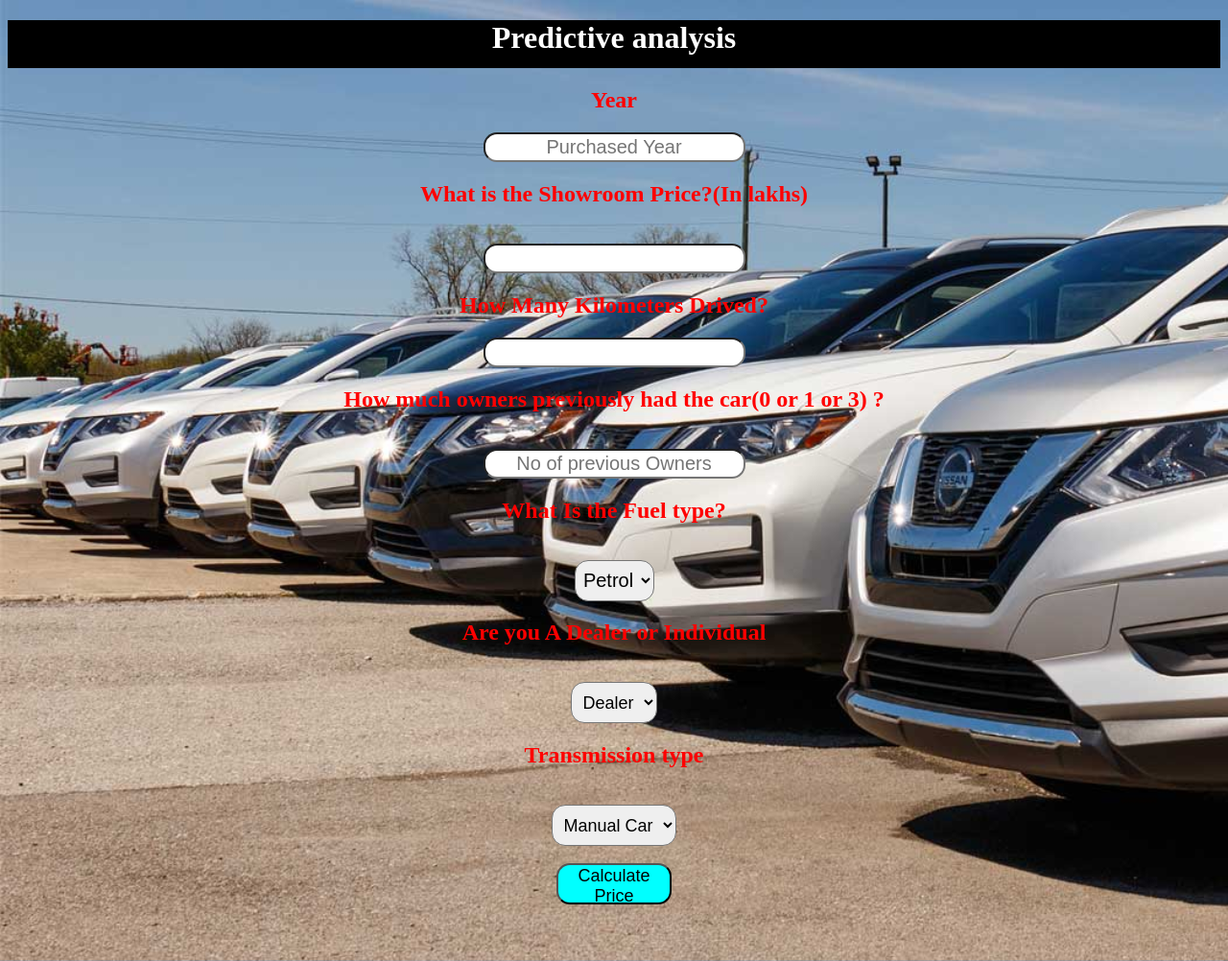
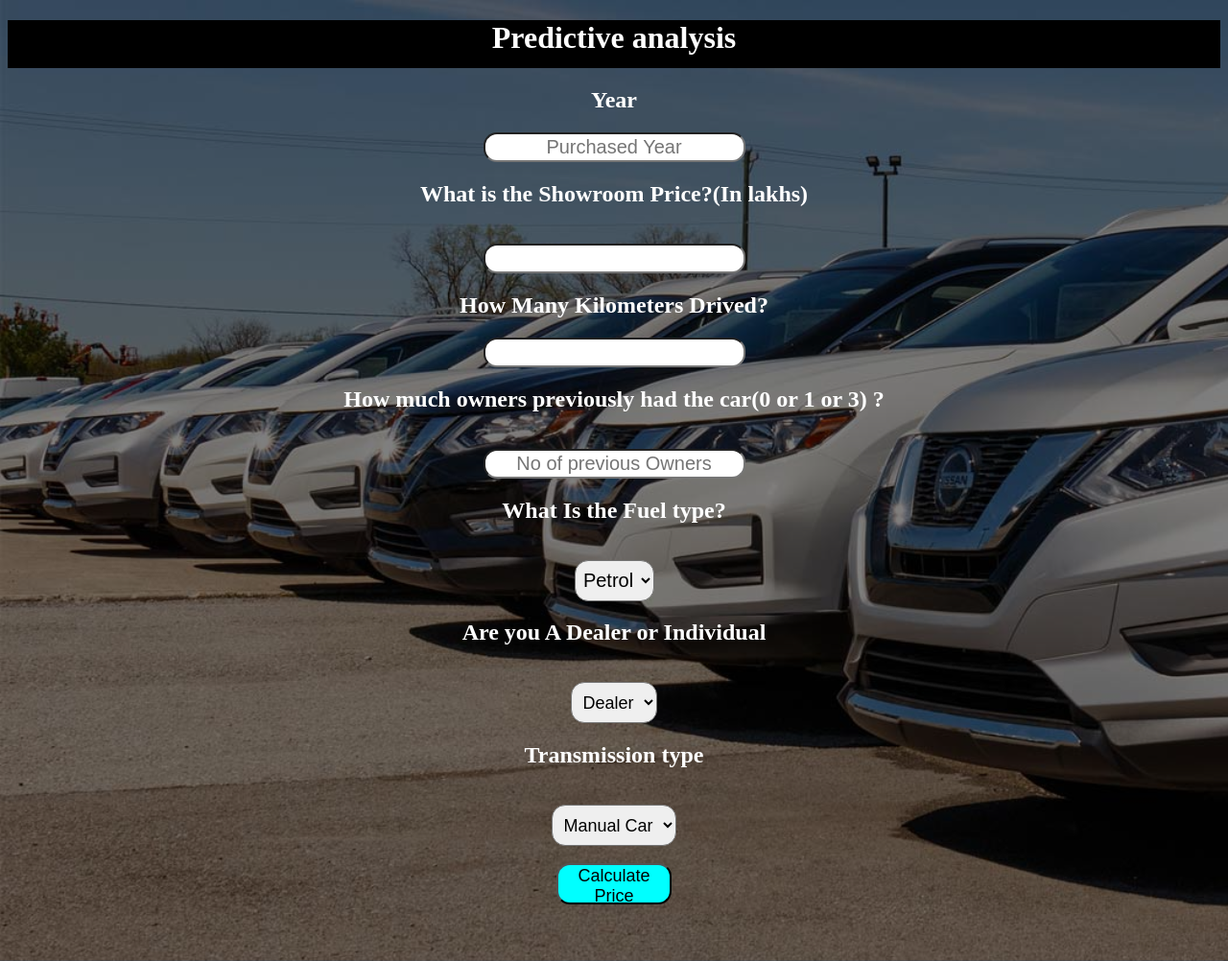
Before and after one commit to VaibhavTakle/Car-Price-Prediction, a Flask app: page / in a window 1280 px wide. Shown: the whole page at 96% size. Run offline with Flask 2, Linux system fonts and the light colour scheme; parts of the project's set-up code (start-up, migrations or seed data) failed here and were passed over.

Commit message:
changes in files

```diff
--- a/requirements.txt
+++ b/requirements.txt
@@ -6,6 +6,7 @@ click==7.1.2
 cycler==0.10.0
 flake8==3.8.3
 Flask==1.1.2
+gunicorn==20.1.0
 idna==2.10
 isort==5.5.2
 itsdangerous==1.1.0
@@ -18,7 +19,7 @@ lazy-object-proxy==1.4.3
 MarkupSafe==1.1.1
 matplotlib==3.3.4
 mccabe==0.6.1
-numpy==1.16.4
+numpy==1.20.0
 parso==0.7.1
 Pillow==8.1.0
 pluggy==0.13.1
@@ -33,7 +34,7 @@ python-language-server==0.35.1
 requests==2.25.1
 rope==0.17.0
 scikit-learn==0.23.1
-scipy==1.5.0
+scipy==1.6.0
 six==1.15.0
 sklearn==0.0
 snowballstemmer==2.0.0
--- a/templates/index.html
+++ b/templates/index.html
@@ -11,7 +11,7 @@
     <header>
         <h1>Predictive analysis</h1>
     </header>
-    <div style="color: red;">
+    <div style="color: white;">
         <form  action="{{ url_for('predict')}}" method="post">
 
             <h2>Year</h2>
@@ -35,7 +35,7 @@
             <br><br><button id="sub" type="submit ">Calculate Price</button>
             <br>
         </form>
-        <br><br><h1 style="color:black">{{ prediction_text }}<h1>
+        <br><br><h1 style="color:white">{{ prediction_text }}<h1>
     </h1>
 
 
@@ -54,12 +54,14 @@
 
          body {
             background-color: aqua;
-            background-image: url(static/bg.jpg);
+            background: linear-gradient(rgba(0, 0, 0, 0.5), rgba(0, 0, 0, 0.5)), url(static/bg.jpg);
             background-size: cover;
             background-position: left;
             text-align: center;
             padding: 0px;
         }
+
+
 
         #research {
             font-size: 18px;
```
Also changed, not shown: 1 other file.
